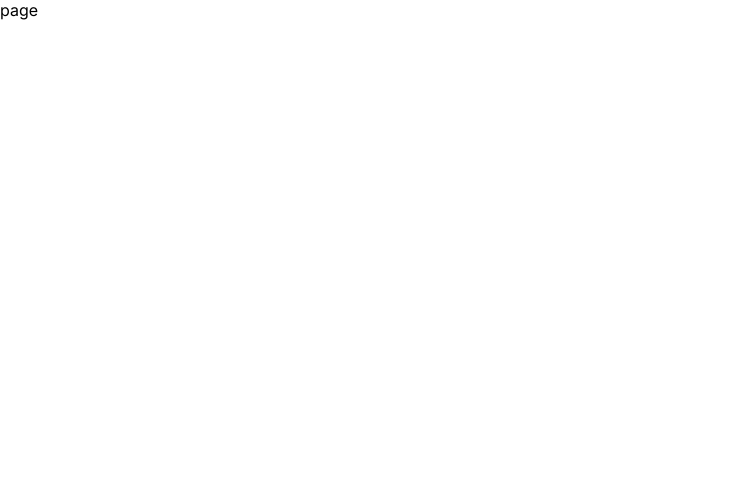
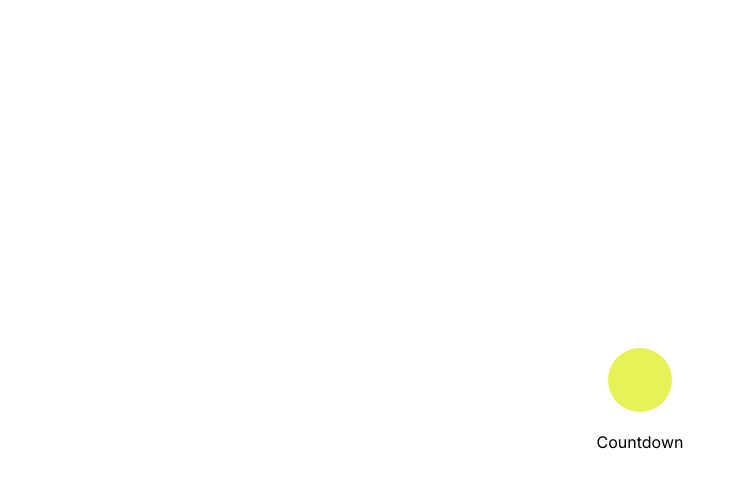
Before and after one commit to bztravis/briantravis-dot-dev, a Next.js app: page /ramping-up in a window 1280 px wide. Shown: the top 488 px of the page, without its empty margins (0-745 px from the left). Built offline with nearby package versions, Linux system fonts and the light colour scheme.

Commit message:
Add basic component structure

```diff
--- a/app/globals.css
+++ b/app/globals.css
@@ -1,3 +1,7 @@
+:root {
+  --ramp-primary: #e7f256;
+}
+
 body {
   margin: 0;
 }
--- /dev/null
+++ b/app/ramping-up/page.module.scss
@@ -0,0 +1,9 @@
+.container {
+  width: 100dvw;
+  height: 100dvh;
+  display: flex;
+  flex-direction: column;
+  justify-content: center;
+  align-items: center;
+  gap: 20px;
+}
--- a/app/ramping-up/page.tsx
+++ b/app/ramping-up/page.tsx
@@ -1,7 +1,16 @@
+import Clock from '@/components/Clock';
+import Countdown from '@/components/Countdown';
+import styles from './page.module.scss';
+
 type Props = {};
 
 const page = (props: Props) => {
-  return <div>page</div>;
+  return (
+    <div className={styles.container}>
+      <Clock />
+      <Countdown />
+    </div>
+  );
 };
 
 export default page;
--- /dev/null
+++ b/components/Clock/Clock.module.scss
@@ -0,0 +1,6 @@
+.container {
+  width: 4rem;
+  height: 4rem;
+  border-radius: 2rem;
+  background: var(--ramp-primary);
+}
--- /dev/null
+++ b/components/Clock/index.tsx
@@ -0,0 +1,9 @@
+import styles from './Clock.module.scss';
+
+type Props = {};
+
+const clock = (props: Props) => {
+  return <div className={styles.container}></div>;
+};
+
+export default clock;
--- /dev/null
+++ b/components/Countdown/index.tsx
@@ -0,0 +1,7 @@
+type Props = {};
+
+const Countdown = (props: Props) => {
+  return <div>Countdown</div>;
+};
+
+export default Countdown;
```
